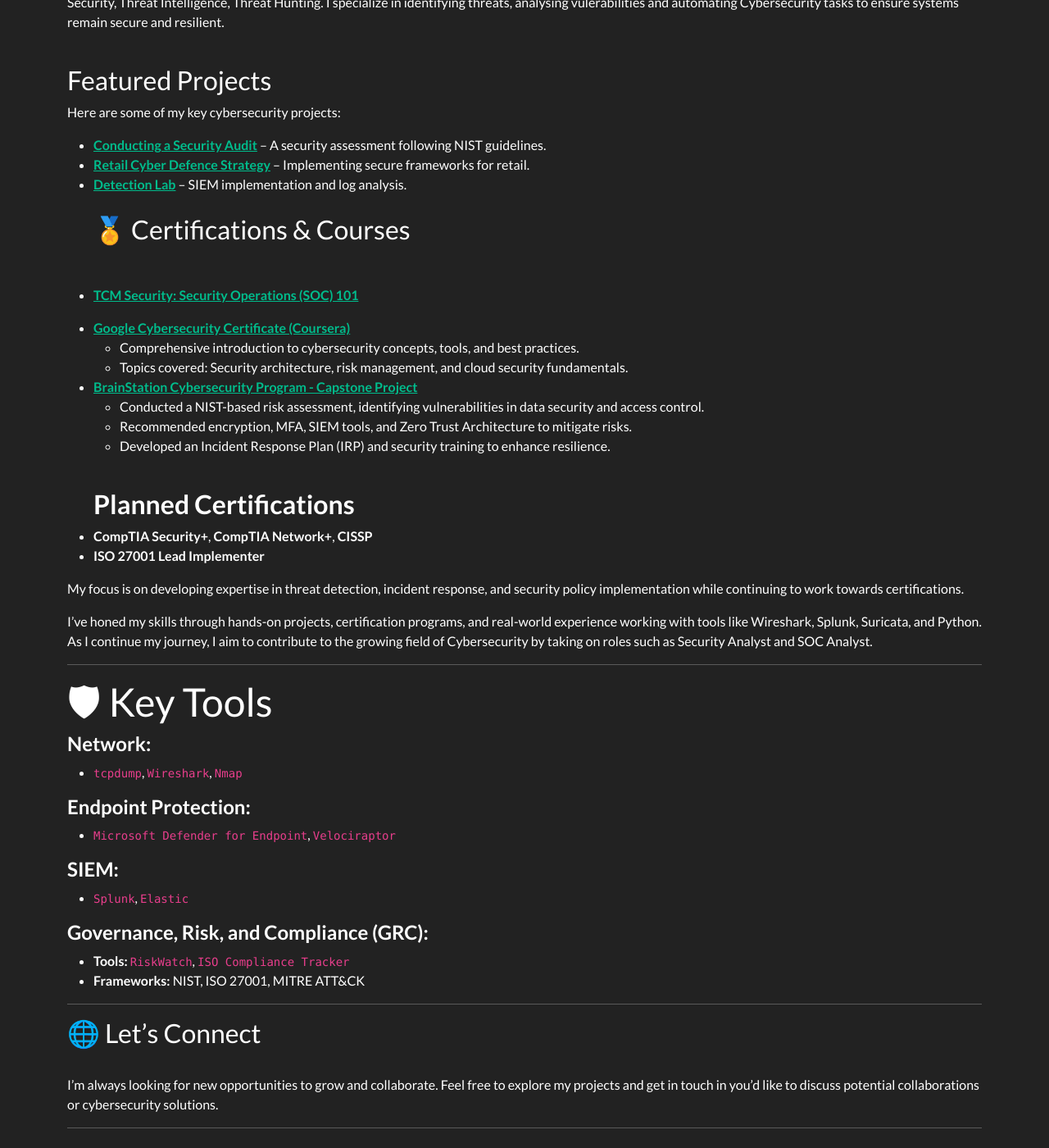
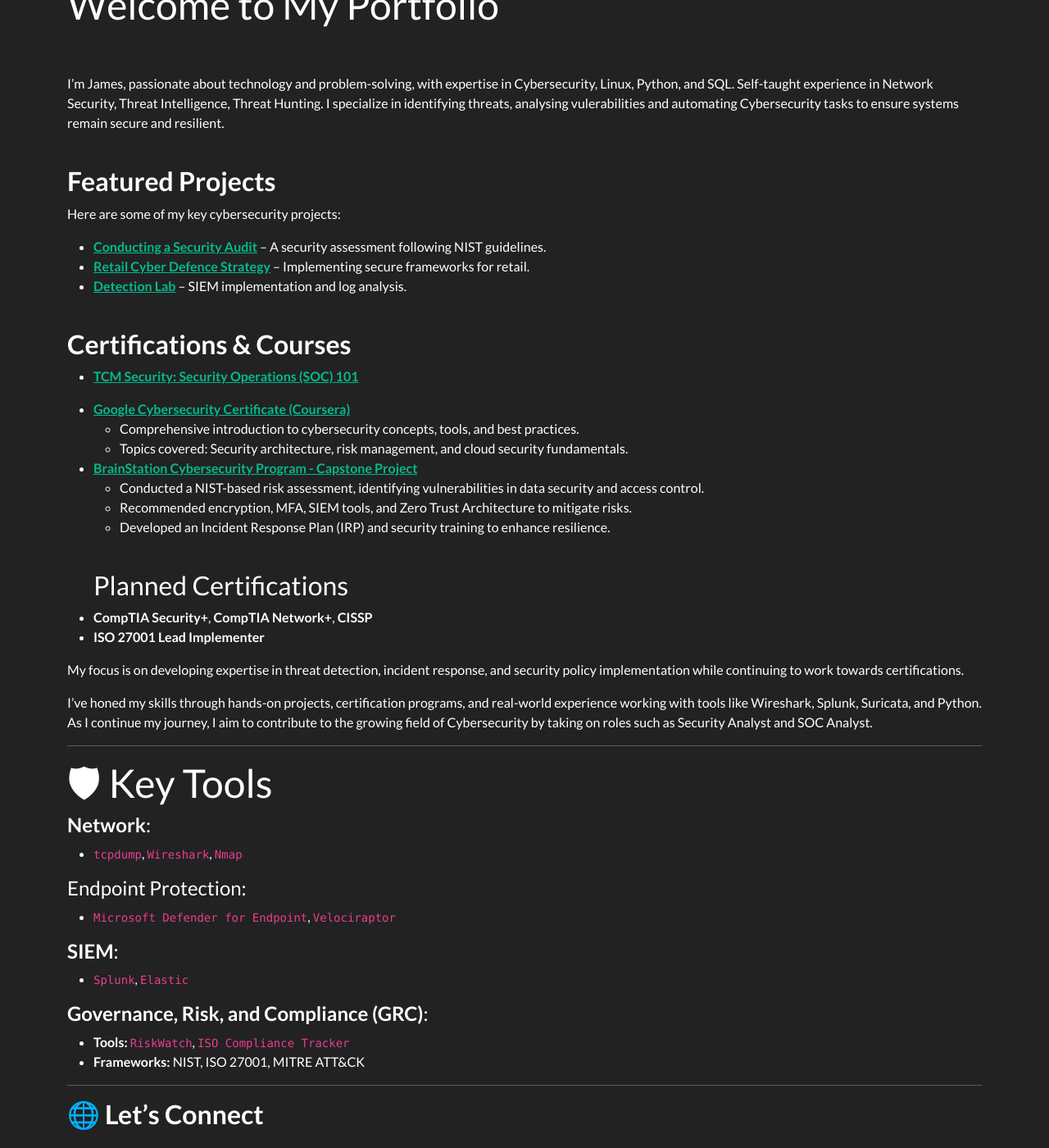
Before and after one commit to JKopal101/jkopal101.github.io, a Jekyll site: the page built from index.md, in a window 1280 px wide and 1400 px high, scrolled down 209 px. Shown: the whole window at 82% size. Built offline with Jekyll 4.4.1, drawn with Linux system fonts in a browser that asks for light colours; our own code applies the rules of GitHub Pages for plain Markdown files; some of the changed text lies outside the part shown.

Commit message:
Update index.md

```diff
--- a/index.md
+++ b/index.md
@@ -3,19 +3,20 @@ layout: page
 title:
 ---
 
-
+# Welcome to My Portfolio
 <br><br>
 I'm James, passionate about technology and problem-solving, with expertise in Cybersecurity, Linux, Python, and SQL. Self-taught experience in Network Security, Threat Intelligence, Threat Hunting. I specialize in identifying threats, analysing vulerabilities and automating Cybersecurity tasks to ensure systems remain secure and resilient.
 <br><br>
-### Featured Projects
+
+### **Featured Projects**
 Here are some of my key cybersecurity projects:
 
 - **[Conducting a Security Audit](https://github.com/JKopal101/Conducting-a-Security-Audit)** – A security assessment following NIST guidelines.
 - **[Retail Cyber Defence Strategy](https://github.com/JKopal101/Retail-Cyber-Defence-Strategy)** – Implementing secure frameworks for retail.
 - **[Detection Lab](https://github.com/JKopal101/Detection-Lab)** – SIEM implementation and log analysis.
 <br>
-### 🏅 Certifications & Courses
-<br>
+
+### **Certifications & Courses**
 
 - **[TCM Security: Security Operations (SOC) 101](https://tcm-sec.com/)**
 
@@ -29,7 +30,7 @@ Here are some of my key cybersecurity projects:
   - Developed an Incident Response Plan (IRP) and security training to enhance resilience.
 
   <br>
-### **Planned Certifications**
+### Planned Certifications
 
 - **CompTIA Security+**, **CompTIA Network+**, **CISSP**
 - **ISO 27001 Lead Implementer**
@@ -42,22 +43,22 @@ I’ve honed my skills through hands-on projects, certification programs, and re
 
 # 🛡 Key Tools
 
-#### **Network:**
+#### **Network**:
 - `tcpdump`, `Wireshark`, `Nmap`
 
-#### **Endpoint Protection:**
+#### Endpoint Protection:
 - `Microsoft Defender for Endpoint`, `Velociraptor`
 
-#### **SIEM:**
+#### **SIEM**:
 - `Splunk`, `Elastic`
 
-#### **Governance, Risk, and Compliance (GRC):**
+#### **Governance, Risk, and Compliance (GRC)**:
 - **Tools:** `RiskWatch`, `ISO Compliance Tracker`
 - **Frameworks:** NIST, ISO 27001, MITRE ATT&CK
 
 ---
 
-### 🌐 Let's Connect
+### 🌐 **Let's Connect**
 <br>
 I'm always looking for new opportunities to grow and collaborate. Feel free to explore my projects and get in touch in you'd like to discuss potential collaborations or cybersecurity solutions.
 
```
